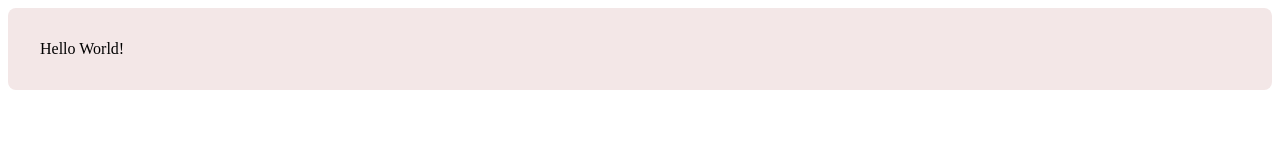
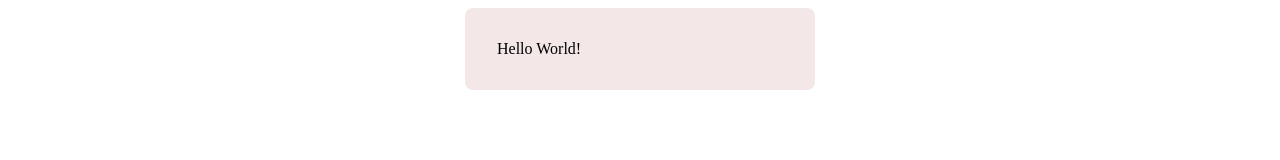
Before and after one commit to bobbin054/CSS-for-JS, a website built with Vite: page index.html in a window 1280 px wide. Built offline with nearby package versions, Linux system fonts and the light colour scheme.

Commit message:
2 files modified

```diff
--- a/index.html
+++ b/index.html
@@ -7,6 +7,8 @@
     <title>CSS for JS</title>
   </head>
   <body>
-    <div class="card">Hello World!</div>
+    <div class="max-width-wrapper">
+      <div class="card">Hello World!</div>
+    </div>
   </body>
 </html>
--- a/src/style.css
+++ b/src/style.css
@@ -7,7 +7,7 @@
 .max-width-wrapper {
   max-width: 350px;
   margin-inline: auto;
-  padding-inline: 916px;
+  padding-inline: 16px;
 }
 
 p {
```
